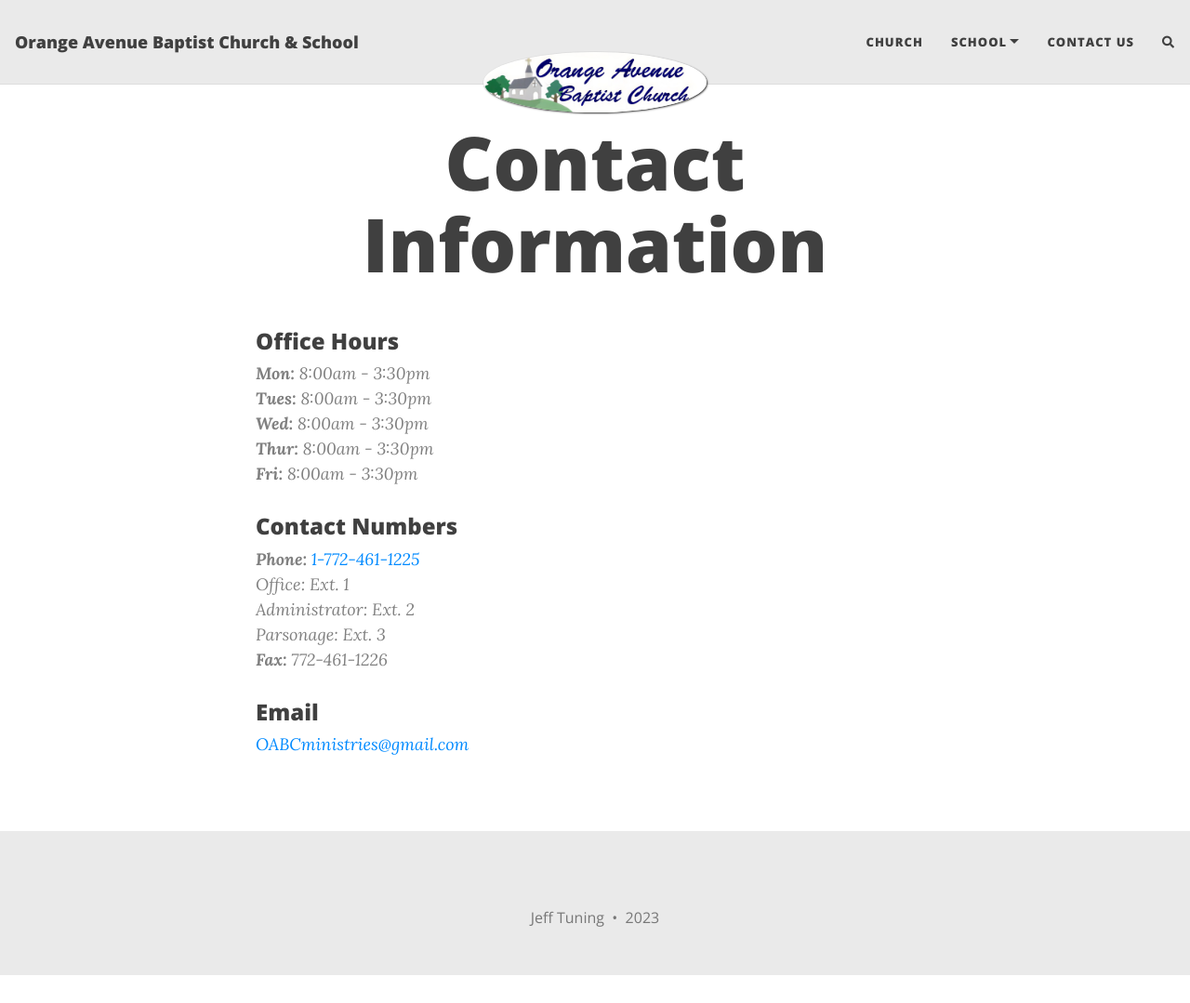
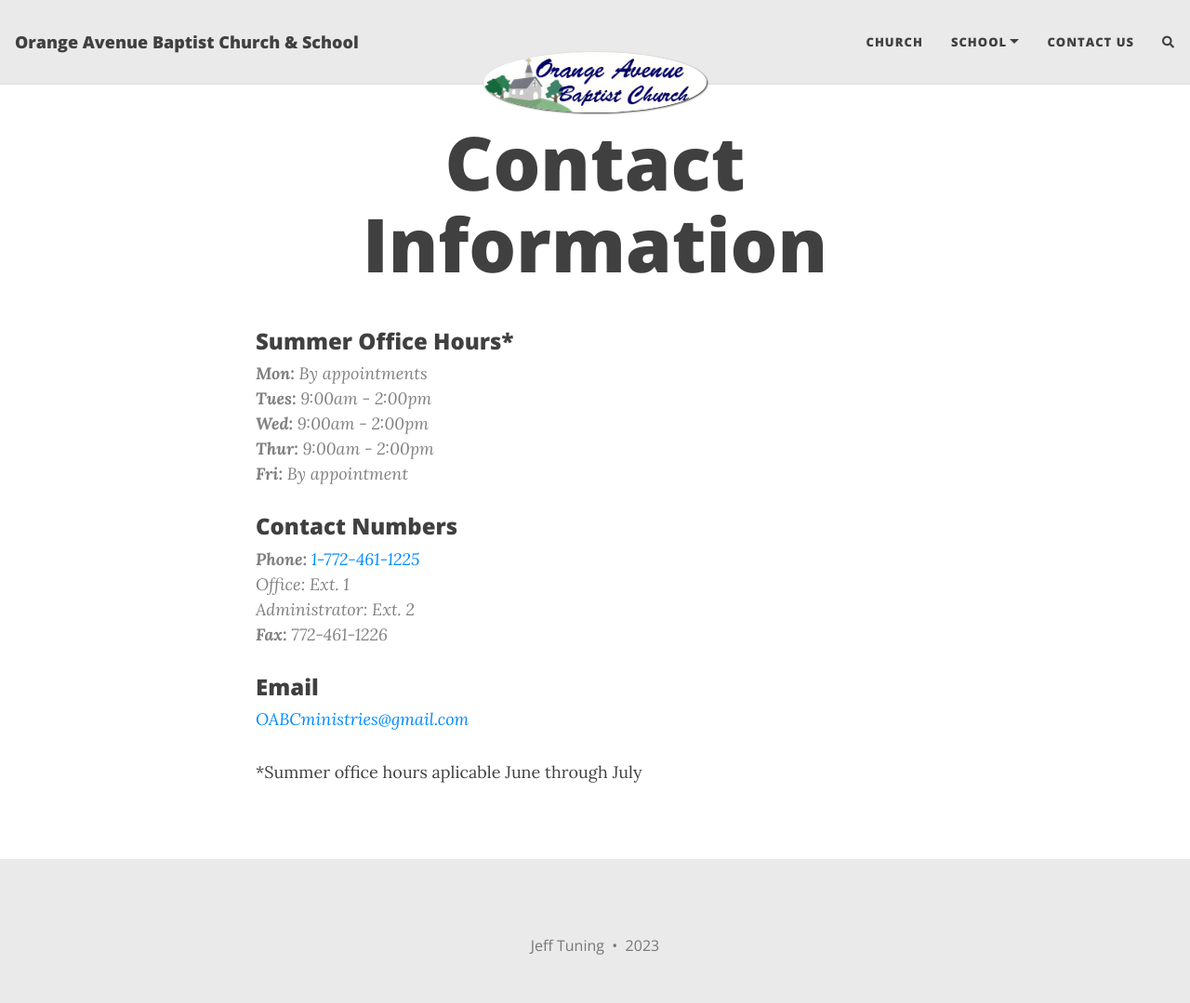
Before and after one commit to techdouttech/oabc-website, a Jekyll site: the page built from contact.md, in a window 1280 px wide and 1079 px high. Shown: the whole window at 93% size. Built offline with Jekyll 4.4.1, drawn with Linux system fonts in a browser that asks for light colours; nearby versions of some CDN libraries; comment, search, counter and statistics services are not loaded.

Commit message:
Update contact.md
summer hours

```diff
--- a/contact.md
+++ b/contact.md
@@ -5,28 +5,28 @@
 subtitle:
 ---
 
-<!---### Summer Office Hours*
-> **Mon:** 8:00am - 4:30pm<br />
-> **Tues:** 8:00am - 4:30pm<br />
-> **Wed:** 8:00am - 4:30pm<br />
-> **Thur:** 8:00am - 4:30pm<br />
-> **Fri:** By appointment<br />--->
+### Summer Office Hours*
+> **Mon:** By appointments<br />
+> **Tues:** 9:00am - 2:00pm<br />
+> **Wed:** 9:00am - 2:00pm<br />
+> **Thur:** 9:00am - 2:00pm<br />
+> **Fri:** By appointment<br />
 
-### Office Hours
+<!---### Office Hours
 > **Mon:** 8:00am - 3:30pm<br />
 > **Tues:** 8:00am - 3:30pm<br />
 > **Wed:** 8:00am - 3:30pm<br />
 > **Thur:** 8:00am - 3:30pm<br />
-> **Fri:** 8:00am - 3:30pm<br />
+> **Fri:** 8:00am - 3:30pm<br />--->
 
 ### Contact Numbers
 > **Phone:** <a href="tel:+17724611225">1-772-461-1225</a><br />
 >   Office: Ext. 1<br />
 >   Administrator: Ext. 2<br />
->   Parsonage: Ext. 3<br />
+>   <!---Parsonage: Ext. 3<br />--->
 > **Fax:** 772-461-1226<br />
 
 ### Email
 > <OABCministries@gmail.com>
 
-<!---*Summer office hours aplicable June through July--->
+*Summer office hours aplicable June through July
```
